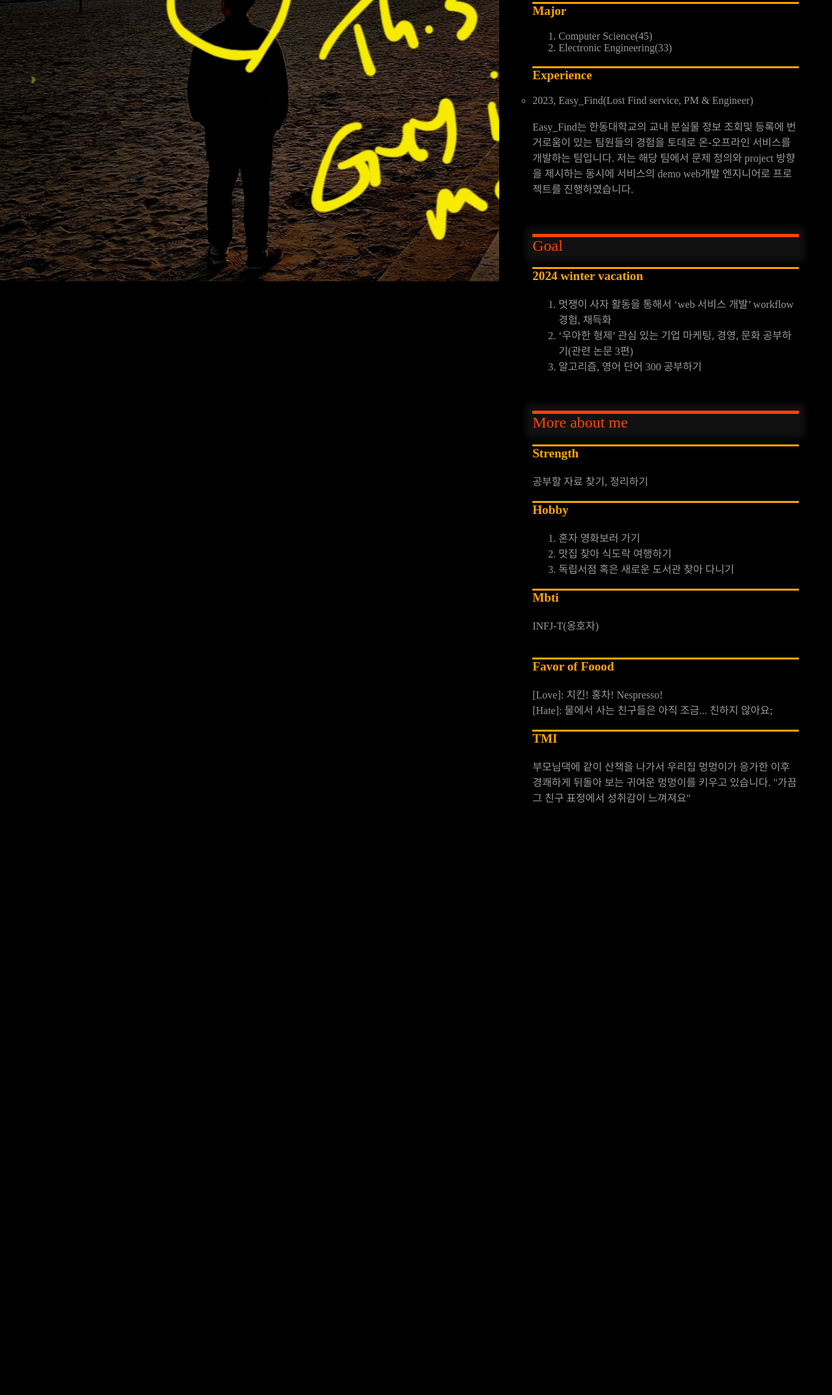
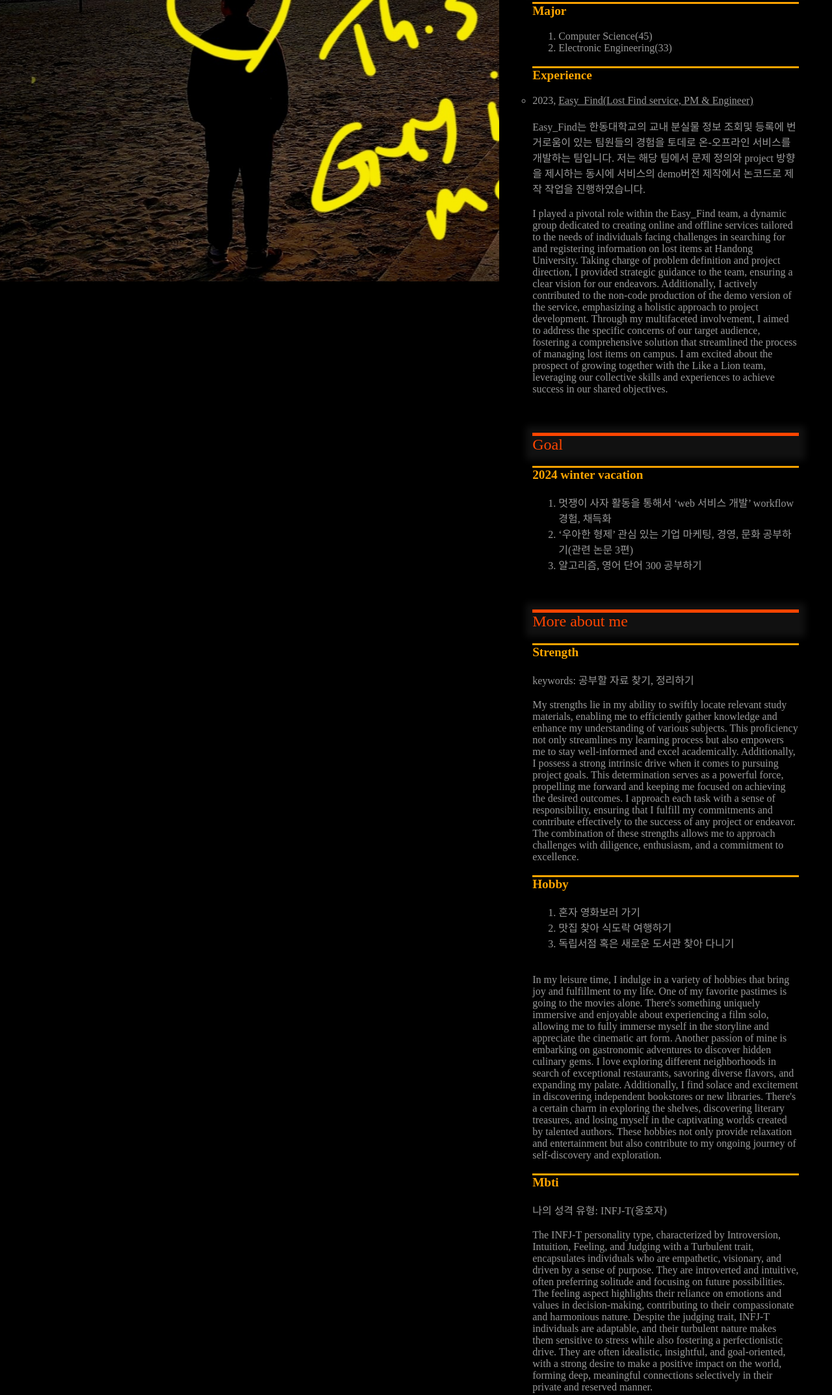
Before and after one commit to HansungJang/Jang_Hansung_work_archive, a plain HTML site: page profille/profile.html in a window 1280 px wide. Shown: the part 367-2514 px from the top of the page at 65% size. Drawn offline with Linux system fonts and the light colour scheme; files whose address does not match are found by name.

Commit message:
profile_section contents 추가
GPT이용해서 문장 만들기

```diff
--- a/profille/profile.html
+++ b/profille/profile.html
@@ -81,10 +81,21 @@
                         <ul>
                             <li>
                             2023,
-                            <a href="https://even-fowl-553.notion.site/Easy_Find-60d5ee2f02704001ad15ca225a763555?pvs=4" title="더 알아보기">Easy_Find(Lost Find service, PM & Engineer)</a>
-                            <p> <br>Easy_Find는 한동대학교의 교내 분실물 정보 조회및 등록에 번거로움이 있는 팀원들의 경험을 토데로
+                            <a  id="experience-link" href="https://even-fowl-553.notion.site/Easy_Find-60d5ee2f02704001ad15ca225a763555?pvs=4" title="더 알아보기">Easy_Find(Lost Find service, PM & Engineer)</a>
+                            <p> <br>
+                                Easy_Find는 한동대학교의 교내 분실물 정보 조회및 등록에 번거로움이 있는 팀원들의 경험을 토데로
                                 온-오프라인 서비스를 개발하는 팀입니다. 저는 해당 팀에서 문제 정의와 project 방향을 제시하는 동시에
-                                서비스의 demo web개발 엔지니어로 프로젝트를 진행하였습니다. </p>
+                                서비스의 demo버전 제작에서 논코드로 제작 작업을 진행하였습니다.
+                                <br><br>
+                                I played a pivotal role within the Easy_Find team, a dynamic group dedicated to creating online
+                                and offline services tailored to the needs of individuals facing challenges in searching for and registering information on lost items at Handong University.
+                                Taking charge of problem definition and project direction, I provided strategic guidance to the team, ensuring a clear vision for our endeavors.
+                                Additionally, I actively contributed to the non-code production of the demo version of the service, emphasizing a holistic approach to project development.
+                                Through my multifaceted involvement, I aimed to address the specific concerns of our target audience, fostering a comprehensive solution that streamlined the process of managing lost items on campus.
+                                I am excited about the prospect of growing together with the Like a Lion team, leveraging our collective skills and experiences to achieve success in our shared objectives.
+
+
+                            </p>
                             </li>
                         </ul>
                     </li>
@@ -118,19 +129,51 @@
                 <ul class="experience">
                     <li class ="profile-section-list">
                         <h3>Strength</h3>
-                        <p>공부할 자료 찾기, 정리하기</p>
+                        <p>
+                            keywords: 공부할 자료 찾기, 정리하기<br><br>
+
+                            My strengths lie in my ability to swiftly locate relevant study materials,
+                            enabling me to efficiently gather knowledge and enhance my understanding of various subjects.
+                            This proficiency not only streamlines my learning process but also empowers me to stay well-informed and excel academically.
+                            Additionally, I possess a strong intrinsic drive when it comes to pursuing project goals.
+                            This determination serves as a powerful force, propelling me forward and keeping me focused on achieving the desired outcomes.
+                            I approach each task with a sense of responsibility, ensuring that I fulfill my commitments and contribute effectively to the success of any project or endeavor.
+                            The combination of these strengths allows me to approach challenges with diligence, enthusiasm, and a commitment to excellence.
+                        </p>
 
                         <h3>Hobby</h3>
                         <ol type="1">
                             <li>혼자 영화보러 가기</li>
                             <li>맛집 찾아 식도락 여행하기</li>
                             <li>독립서점 혹은 새로운 도서관 찾아 다니기</li>
+                            <br><br>
+
                         </ol>
+                        <p>
+                            In my leisure time, I indulge in a variety of hobbies that bring joy and fulfillment to my life.
+                            One of my favorite pastimes is going to the movies alone.
+                            There's something uniquely immersive and enjoyable about experiencing a film solo,
+                            allowing me to fully immerse myself in the storyline and appreciate the cinematic art form.
+                            Another passion of mine is embarking on gastronomic adventures to discover hidden culinary gems.
+                            I love exploring different neighborhoods in search of exceptional restaurants, savoring diverse flavors,
+                            and expanding my palate.
+                            Additionally, I find solace and excitement in discovering independent bookstores or new libraries.
+                            There's a certain charm in exploring the shelves, discovering literary treasures, and losing myself in the captivating worlds created by talented authors.
+                            These hobbies not only provide relaxation and entertainment but also contribute to my ongoing journey of self-discovery and exploration.</p>
 
 
                         <h3><a href="https://www.16personalities.com/ko/%EB%AC%B4%EB%A3%8C-%EC%84%B1%EA%B2%A9-%EC%9C%A0%ED%98%95-%EA%B2%80%EC%82%AC" title="Mbti 검사하러 가기">
                             Mbti</a></h3>
-                        <p>INFJ-T(옹호자)</p><br>
+
+                            <p>
+                                나의 성격 유형: INFJ-T(옹호자)<br><br>
+
+                                The INFJ-T personality type, characterized by Introversion, Intuition, Feeling, and Judging with a Turbulent trait, encapsulates individuals who are empathetic, visionary, and driven by a sense of purpose.
+                                They are introverted and intuitive, often preferring solitude and focusing on future possibilities.
+                                The feeling aspect highlights their reliance on emotions and values in decision-making, contributing to their compassionate and harmonious nature.
+                                Despite the judging trait, INFJ-T individuals are adaptable, and their turbulent nature makes them sensitive to stress while also fostering a perfectionistic drive.
+                                They are often idealistic, insightful, and goal-oriented, with a strong desire to make a positive impact on the world, forming deep, meaningful connections selectively in their private and reserved manner.
+                            </p>
 
                         <h3>Favor of Foood</h3>
                         <p>[Love]: 치킨! 홍차! Nespresso!</p>
```
